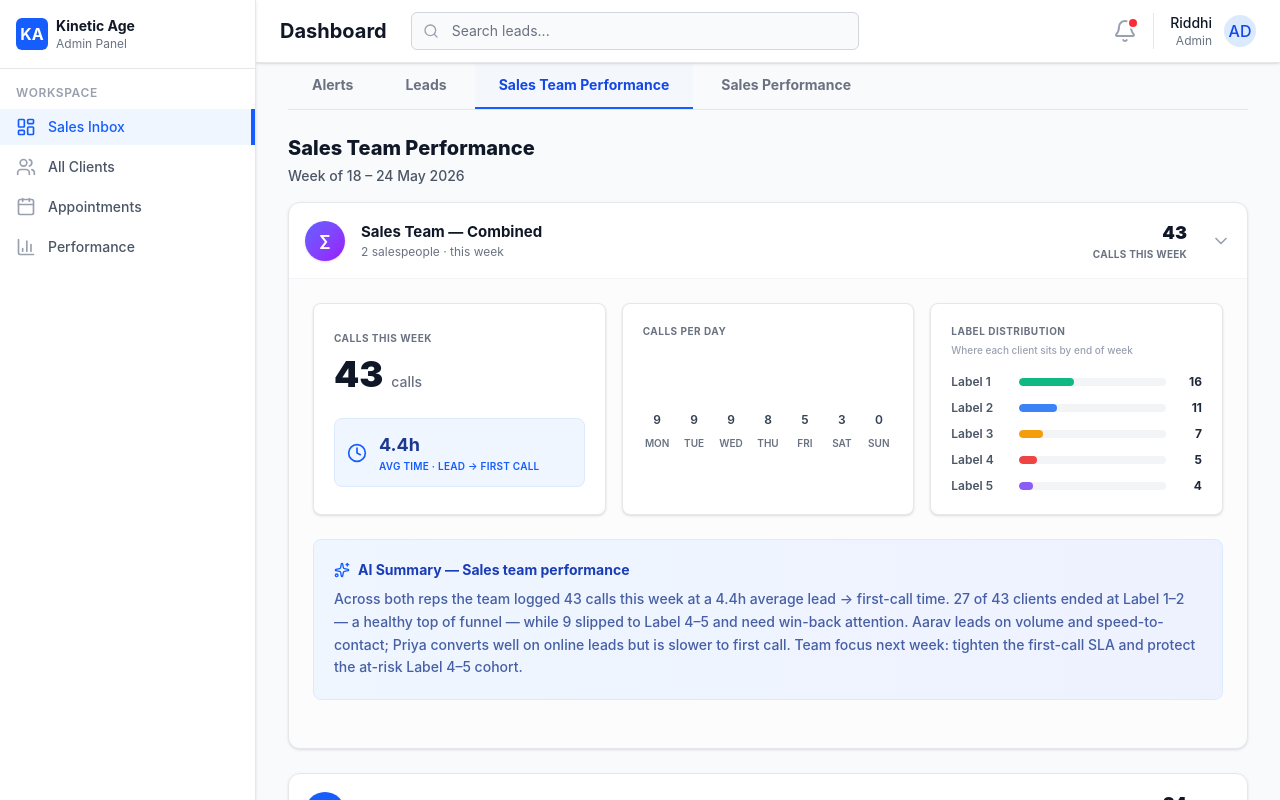
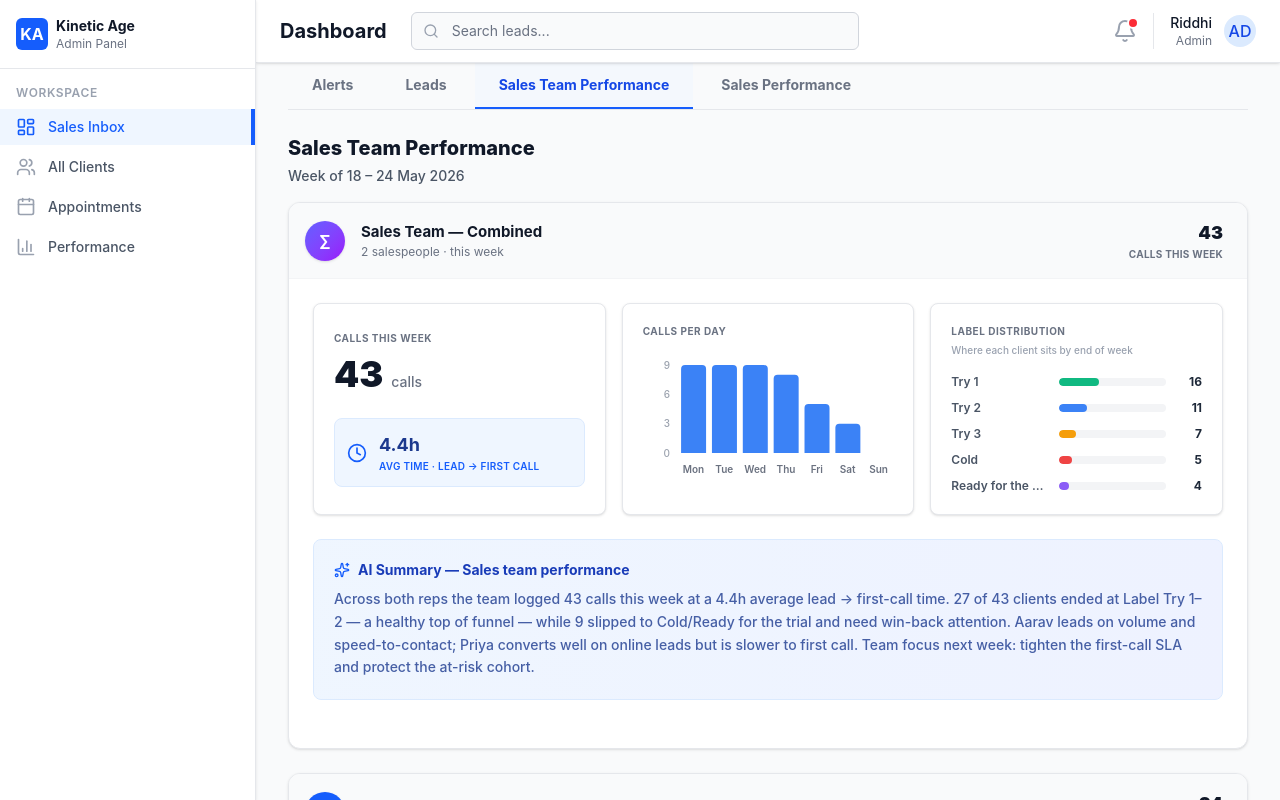
Before and after one commit to vidula18/kinetic-dashboard, a React (Vite) app: page / in a window 1280 px wide. Built offline with nearby package versions, Linux system fonts and the light colour scheme.

Commit message:
Fix recharts typescript errors

```diff
--- /dev/null
+++ b/patch.js
@@ -0,0 +1,23 @@
+const fs = require('fs');
+let content = fs.readFileSync('src/data/mockPerformance.ts', 'utf-8');
+
+content = content.replace(/label: number;/, 'label: string;');
+content = content.replace(/labelDist: Record<number, number>;/g, 'labelDist: Record<string, number>;');
+
+content = content.replace(/label: 1,/g, "label: 'Try 1',");
+content = content.replace(/label: 2,/g, "label: 'Try 2',");
+content = content.replace(/label: 3,/g, "label: 'Try 3',");
+content = content.replace(/label: 4,/g, "label: 'Cold',");
+content = content.replace(/label: 5,/g, "label: 'Ready for the trial',");
+
+content = content.replace(/{ 1: 9, 2: 6, 3: 4, 4: 3, 5: 2 }/g, "{ 'Try 1': 9, 'Try 2': 6, 'Try 3': 4, 'Cold': 3, 'Ready for the trial': 2 }");
+content = content.replace(/{ 1: 7, 2: 5, 3: 3, 4: 2, 5: 2 }/g, "{ 'Try 1': 7, 'Try 2': 5, 'Try 3': 3, 'Cold': 2, 'Ready for the trial': 2 }");
+
+content = content.replace(/{ 1: 4, 2: 3, 3: 3, 4: 2, 5: 2 }/g, "{ 'Try 1': 4, 'Try 2': 3, 'Try 3': 3, 'Cold': 2, 'Ready for the trial': 2 }");
+content = content.replace(/{ 1: 3, 2: 3, 3: 2, 4: 2, 5: 2 }/g, "{ 'Try 1': 3, 'Try 2': 3, 'Try 3': 2, 'Cold': 2, 'Ready for the trial': 2 }");
+content = content.replace(/{ 1: 14, 2: 11, 3: 10, 4: 8, 5: 6 }/g, "{ 'Try 1': 14, 'Try 2': 11, 'Try 3': 10, 'Cold': 8, 'Ready for the trial': 6 }");
+content = content.replace(/{ 1: 12, 2: 10, 3: 9, 4: 7, 5: 5 }/g, "{ 'Try 1': 12, 'Try 2': 10, 'Try 3': 9, 'Cold': 7, 'Ready for the trial': 5 }");
+content = content.replace(/{ 1: 40, 2: 30, 3: 28, 4: 20, 5: 17 }/g, "{ 'Try 1': 40, 'Try 2': 30, 'Try 3': 28, 'Cold': 20, 'Ready for the trial': 17 }");
+content = content.replace(/{ 1: 34, 2: 28, 3: 24, 4: 18, 5: 16 }/g, "{ 'Try 1': 34, 'Try 2': 28, 'Try 3': 24, 'Cold': 18, 'Ready for the trial': 16 }");
+
+fs.writeFileSync('src/data/mockPerformance.ts', content, 'utf-8');
--- a/src/components/SalesPerformance.tsx
+++ b/src/components/SalesPerformance.tsx
@@ -2,13 +2,15 @@ import { useState, useMemo } from 'react';
 import { Sparkles, BarChart2, IndianRupee, Clock, AlertTriangle, TrendingUp, Filter } from 'lucide-react';
 import { PERF_DATA, type PerfData, type SalespersonPerformance } from '../data/mockPerformance';
 
-const LABEL_COLORS: Record<number, string> = {
-  1: '#10b981', // green
-  2: '#3b82f6', // blue
-  3: '#f59e0b', // amber
-  4: '#ef4444', // red
-  5: '#8b5cf6', // purple
+const LABEL_COLORS: Record<string, string> = {
+  'Try 1': '#10b981', // green
+  'Try 2': '#3b82f6', // blue
+  'Try 3': '#f59e0b', // amber
+  'Cold': '#ef4444', // red
+  'Ready for the trial': '#8b5cf6', // purple
 };
+
+const LABEL_KEYS = ['Try 1', 'Try 2', 'Try 3', 'Cold', 'Ready for the trial'];
 
 const PERIOD_LABELS: Record<string, string> = {
   week: 'This Week',
@@ -47,10 +49,10 @@ export function SalesPerformance() {
       cold: recs.flatMap(r => tag(r.misses.cold, r))
     };
 
-    const labelDist = [1, 2, 3, 4, 5].reduce((acc, l) => {
+    const labelDist = LABEL_KEYS.reduce((acc, l) => {
       acc[l] = recs.reduce((t, r) => t + (r.labelDist[l] || 0), 0);
       return acc;
-    }, {} as Record<number, number>);
+    }, {} as Record<string, number>);
 
     return {
       multi: names.length > 1,
@@ -65,7 +67,7 @@ export function SalesPerformance() {
 
   const funnelStages: Array<{ label: string; n: number; all?: boolean; conv?: boolean; color?: string }> = [
     { label: 'All Leads', n: slice.leads, all: true },
-    ...[1, 2, 3, 4, 5].map(l => ({ label: `Label ${l}`, n: slice.labelDist[l] || 0, color: LABEL_COLORS[l] })),
+    ...LABEL_KEYS.map(l => ({ label: l, n: slice.labelDist[l] || 0, color: LABEL_COLORS[l] })),
     { label: 'Converted', n: slice.conversions, conv: true }
   ];
   const fMax = slice.leads || 1;
--- a/src/components/SalesTeamPerformance.tsx
+++ b/src/components/SalesTeamPerformance.tsx
@@ -1,14 +1,16 @@
-import { useState } from 'react';
-import { Phone, Clock, Sparkles, ChevronDown, ChevronRight } from 'lucide-react';
+import { Phone, Clock, Sparkles } from 'lucide-react';
 import { WEEKLY_CALLERS, type WeeklyCaller } from '../data/mockPerformance';
+import { BarChart, Bar, XAxis, YAxis, Tooltip, ResponsiveContainer } from 'recharts';
 
-const LABEL_COLORS: Record<number, string> = {
-  1: '#10b981', // green
-  2: '#3b82f6', // blue
-  3: '#f59e0b', // amber
-  4: '#ef4444', // red
-  5: '#8b5cf6', // purple
+const LABEL_COLORS: Record<string, string> = {
+  'Try 1': '#10b981',
+  'Try 2': '#3b82f6',
+  'Try 3': '#f59e0b',
+  'Cold': '#ef4444',
+  'Ready for the trial': '#8b5cf6',
 };
+
+const LABEL_KEYS = ['Try 1', 'Try 2', 'Try 3', 'Cold', 'Ready for the trial'];
 
 export function SalesTeamPerformance() {
   const reps = WEEKLY_CALLERS;
@@ -25,16 +27,18 @@ export function SalesTeamPerformance() {
   const aggregatedDays = Array.from(daysMap.entries());
 
   // Aggregate Label Dist
-  const aggregatedLabelDist: Record<number, number> = { 1: 0, 2: 0, 3: 0, 4: 0, 5: 0 };
+  const aggregatedLabelDist: Record<string, number> = {};
+  LABEL_KEYS.forEach(l => aggregatedLabelDist[l] = 0);
+
   reps.forEach(rep => {
-    [1, 2, 3, 4, 5].forEach(l => {
+    LABEL_KEYS.forEach(l => {
       aggregatedLabelDist[l] += rep.labelDist[l] || 0;
     });
   });
 
-  const l12 = aggregatedLabelDist[1] + aggregatedLabelDist[2];
-  const l45 = aggregatedLabelDist[4] + aggregatedLabelDist[5];
-  const weekAI = `Across both reps the team logged ${totalCalls} calls this week at a ${avgTatHours.toFixed(1)}h average lead → first-call time. ${l12} of ${totalCalls} clients ended at Label 1–2 — a healthy top of funnel — while ${l45} slipped to Label 4–5 and need win-back attention. Aarav leads on volume and speed-to-contact; Priya converts well on online leads but is slower to first call. Team focus next week: tighten the first-call SLA and protect the at-risk Label 4–5 cohort.`;
+  const l12 = aggregatedLabelDist['Try 1'] + aggregatedLabelDist['Try 2'];
+  const l45 = aggregatedLabelDist['Cold'] + aggregatedLabelDist['Ready for the trial'];
+  const weekAI = `Across both reps the team logged ${totalCalls} calls this week at a ${avgTatHours.toFixed(1)}h average lead → first-call time. ${l12} of ${totalCalls} clients ended at Label Try 1–2 — a healthy top of funnel — while ${l45} slipped to Cold/Ready for the trial and need win-back attention. Aarav leads on volume and speed-to-contact; Priya converts well on online leads but is slower to first call. Team focus next week: tighten the first-call SLA and protect the at-risk cohort.`;
 
   return (
     <div className="mx-4 sm:mx-6 lg:mx-8 mb-12 mt-4 space-y-6">
@@ -69,36 +73,49 @@ export function SalesTeamPerformance() {
 // ---------------- Helper Components ----------------
 
 function DayChart({ days }: { days: [string, number][] }) {
-  const maxN = Math.max(1, ...days.map(d => d[1]));
+  const chartData = days.map(([day, calls]) => ({ name: day, calls }));
+
   return (
-    <div className="flex items-end h-24 gap-2 mt-4">
-      {days.map(([day, n], idx) => {
-        const heightPct = n === 0 ? 5 : Math.max(10, (n / maxN) * 100);
-        return (
-          <div key={idx} className="flex flex-col items-center flex-1">
-            <span className="text-xs font-semibold text-gray-700 mb-1">{n}</span>
-            <div
-              className={`w-full rounded-t-sm transition-all ${n === 0 ? 'bg-gray-200' : 'bg-blue-500'}`}
-              style={{ height: `${heightPct}%` }}
+    <div className="h-32 mt-4 w-full">
+      <ResponsiveContainer width="100%" height="100%">
+        <BarChart data={chartData} margin={{ top: 10, right: 0, left: -25, bottom: 0 }}>
+          <XAxis
+            dataKey="name"
+            axisLine={false}
+            tickLine={false}
+            tick={{ fontSize: 10, fill: '#6b7280', fontWeight: 600 }}
+            dy={5}
           />
-            <span className="text-[10px] text-gray-500 mt-1 uppercase font-semibold">{day}</span>
-          </div>
-        );
-      })}
+          <YAxis
+            axisLine={false}
+            tickLine={false}
+            tick={{ fontSize: 10, fill: '#9ca3af', fontWeight: 500 }}
+            tickCount={4}
+          />
+          <Tooltip
+            cursor={{ fill: '#f3f4f6' }}
+            contentStyle={{ borderRadius: '8px', border: 'none', boxShadow: '0 4px 6px -1px rgba(0, 0, 0, 0.1)', fontSize: '12px', fontWeight: 'bold' }}
+            itemStyle={{ color: '#3b82f6' }}
+            formatter={(value: any) => [`${value} calls`, 'Calls']}
+            labelStyle={{ color: '#6b7280', marginBottom: '4px' }}
+          />
+          <Bar dataKey="calls" fill="#3b82f6" radius={[4, 4, 0, 0]} />
+        </BarChart>
+      </ResponsiveContainer>
     </div>
   );
 }
 
-function LabelDistChart({ dist }: { dist: Record<number, number> }) {
+function LabelDistChart({ dist }: { dist: Record<string, number> }) {
   const total = Object.values(dist).reduce((a, b) => a + b, 0) || 1;
   return (
     <div className="space-y-2.5 mt-4">
-      {[1, 2, 3, 4, 5].map(l => {
+      {LABEL_KEYS.map(l => {
         const n = dist[l] || 0;
         const pct = Math.max(2, Math.round((n / total) * 100));
         return (
           <div key={l} className="flex items-center text-xs">
-            <span className="w-14 font-semibold text-gray-600">Label {l}</span>
+            <span className="w-24 font-semibold text-gray-600 truncate" title={l}>{l}</span>
             <div className="flex-1 mx-3 h-2 bg-gray-100 rounded-full overflow-hidden">
               <div
                 className="h-full rounded-full"
@@ -114,15 +131,10 @@ function LabelDistChart({ dist }: { dist: Record<number, number> }) {
 }
 
 function PersonRow(props: WeeklyCaller & { isTeam: boolean }) {
-  const [expanded, setExpanded] = useState(props.isTeam);
-
   return (
-    <div className="bg-white border border-gray-200 rounded-xl shadow-sm overflow-hidden mb-6 transition-all">
+    <div className="bg-white border border-gray-200 rounded-xl shadow-sm overflow-hidden mb-6">
       {/* Header */}
-      <div
-        className="flex items-center p-4 cursor-pointer hover:bg-gray-50 border-b border-gray-100"
-        onClick={() => setExpanded(!expanded)}
-      >
+      <div className="flex items-center p-4 bg-gray-50 border-b border-gray-100">
         <div className={`w-10 h-10 rounded-full flex items-center justify-center font-bold text-white shadow-sm flex-shrink-0 ${props.isTeam ? 'bg-gradient-to-br from-indigo-500 to-purple-600' : 'bg-blue-600'}`}>
           {props.initials}
         </div>
@@ -130,16 +142,14 @@ function PersonRow(props: WeeklyCaller & { isTeam: boolean }) {
           <h3 className="text-[15px] font-bold text-gray-900">{props.name}</h3>
           {props.isTeam && <p className="text-xs text-gray-500">2 salespeople · this week</p>}
         </div>
-        <div className="text-right mr-6">
+        <div className="text-right mr-2">
           <div className="text-lg font-black text-gray-900">{props.total}</div>
           <div className="text-[10px] text-gray-500 font-bold uppercase tracking-wide">Calls this week</div>
         </div>
-        {expanded ? <ChevronDown className="w-5 h-5 text-gray-400" /> : <ChevronRight className="w-5 h-5 text-gray-400" />}
       </div>
 
       {/* Body */}
-      {expanded && (
-        <div className="p-6 bg-gray-50/50">
+      <div className="p-6">
         <div className="grid grid-cols-1 lg:grid-cols-3 gap-4 mb-6">
 
           {/* Card 1: Total Calls & TAT */}
@@ -201,7 +211,7 @@ function PersonRow(props: WeeklyCaller & { isTeam: boolean }) {
                   <div className="flex-1">
                     <div className="flex flex-wrap items-center gap-2 mb-1">
                       <span className="font-bold text-gray-900 text-[15px]">{call.lead}</span>
-                        <span className="px-2 py-0.5 rounded-full text-[10px] font-bold uppercase tracking-wider bg-gray-100 text-gray-600">Label {call.label}</span>
+                      <span className="px-2 py-0.5 rounded-full text-[10px] font-bold uppercase tracking-wider bg-gray-100 text-gray-600">{call.label}</span>
                       <span className={`px-2 py-0.5 rounded-full text-[10px] font-bold uppercase tracking-wider ml-auto flex items-center ${call.sent === 'pos' ? 'bg-green-100 text-green-700' : 'bg-red-100 text-red-700'}`}>
                         <div className={`w-1.5 h-1.5 rounded-full mr-1.5 ${call.sent === 'pos' ? 'bg-green-500' : 'bg-red-500'}`} />
                         {call.sent === 'pos' ? 'Positive' : 'At risk'}
@@ -221,7 +231,6 @@ function PersonRow(props: WeeklyCaller & { isTeam: boolean }) {
           </div>
         )}
       </div>
-      )}
     </div>
   );
 }
--- a/src/data/mockPerformance.ts
+++ b/src/data/mockPerformance.ts
@@ -2,7 +2,7 @@ export interface PerformanceCallLog {
   lead: string;
   when: string;
   dur: string;
-  label: number;
+  label: string;
   sent: 'pos' | 'neg';
   tat: string;
   ai: string;
@@ -14,7 +14,7 @@ export interface WeeklyCaller {
   total: number;
   avgTat: string;
   days: [string, number][];
-  labelDist: Record<number, number>;
+  labelDist: Record<string, number>;
   weekAI: string;
   log: PerformanceCallLog[];
 }
@@ -23,29 +23,29 @@ export const WEEKLY_CALLERS: WeeklyCaller[] = [
   {
     name: 'Aarav Mehta', initials: 'AM', total: 24, avgTat: '3.8h',
     days: [['Mon', 5], ['Tue', 4], ['Wed', 6], ['Thu', 4], ['Fri', 3], ['Sat', 2], ['Sun', 0]],
-    labelDist: { 1: 9, 2: 6, 3: 4, 4: 3, 5: 2 },
+    labelDist: { 'Try 1': 9, 'Try 2': 6, 'Try 3': 4, 'Cold': 3, 'Ready for the trial': 2 },
     weekAI: 'Consistent qualification calls with solid discovery — strong at surfacing pain points and quick to first contact (3.8h avg). 15 of 24 clients ended the week at Label 1–2, but a handful drifted to Label 4–5: push harder to book the trial within the first call before intent cools.',
     log: [
-      { lead: 'Ananya Sharma', when: 'Mon, 18 May · 10:24 AM', dur: '06:12', label: 1, sent: 'pos', tat: '1.5h', ai: 'Knee pain, booking for self. High intent, comfortable with online — trial scheduled. Strong qualification.' },
-      { lead: 'Rahul Verma',   when: 'Mon, 18 May · 04:05 PM', dur: '05:20', label: 1, sent: 'pos', tat: '1.1h', ai: 'Lower-back pain, desk job. Qualified fast and handed off for trial — clean call.' },
-      { lead: 'Meera Joshi',   when: 'Tue, 19 May · 11:05 AM', dur: '03:21', label: 2, sent: 'pos', tat: '2.1h', ai: 'Post-pregnancy goals, prefers online. Engaged; asked for trainer credentials before committing.' },
-      { lead: 'Vikram Rao',    when: 'Wed, 20 May · 02:40 PM', dur: '04:38', label: 3, sent: 'neg', tat: '6.2h', ai: 'Enquiring for father (62), offline near Indiranagar. Price-sensitive; follow-up on plans still pending.' },
-      { lead: 'Sara Khan',     when: 'Fri, 22 May · 09:30 AM', dur: '07:02', label: 5, sent: 'neg', tat: '4.0h', ai: 'Language gap flagged mid-call — handed to AI to call back in their language and summarise.' },
-      { lead: 'Karthik Reddy', when: 'Sat, 23 May · 12:15 PM', dur: '05:50', label: 4, sent: 'neg', tat: '9.4h', ai: 'Low urgency, intent 1/5. At risk — needs a win-back nudge or deprioritise.' }
+      { lead: 'Ananya Sharma', when: 'Mon, 18 May · 10:24 AM', dur: '06:12', label: 'Try 1', sent: 'pos', tat: '1.5h', ai: 'Knee pain, booking for self. High intent, comfortable with online — trial scheduled. Strong qualification.' },
+      { lead: 'Rahul Verma',   when: 'Mon, 18 May · 04:05 PM', dur: '05:20', label: 'Try 1', sent: 'pos', tat: '1.1h', ai: 'Lower-back pain, desk job. Qualified fast and handed off for trial — clean call.' },
+      { lead: 'Meera Joshi',   when: 'Tue, 19 May · 11:05 AM', dur: '03:21', label: 'Try 2', sent: 'pos', tat: '2.1h', ai: 'Post-pregnancy goals, prefers online. Engaged; asked for trainer credentials before committing.' },
+      { lead: 'Vikram Rao',    when: 'Wed, 20 May · 02:40 PM', dur: '04:38', label: 'Try 3', sent: 'neg', tat: '6.2h', ai: 'Enquiring for father (62), offline near Indiranagar. Price-sensitive; follow-up on plans still pending.' },
+      { lead: 'Sara Khan',     when: 'Fri, 22 May · 09:30 AM', dur: '07:02', label: 'Ready for the trial', sent: 'neg', tat: '4.0h', ai: 'Language gap flagged mid-call — handed to AI to call back in their language and summarise.' },
+      { lead: 'Karthik Reddy', when: 'Sat, 23 May · 12:15 PM', dur: '05:50', label: 'Cold', sent: 'neg', tat: '9.4h', ai: 'Low urgency, intent 1/5. At risk — needs a win-back nudge or deprioritise.' }
     ]
   },
   {
     name: 'Priya Nair', initials: 'PN', total: 19, avgTat: '5.1h',
     days: [['Mon', 4], ['Tue', 5], ['Wed', 3], ['Thu', 4], ['Fri', 2], ['Sat', 1], ['Sun', 0]],
-    labelDist: { 1: 7, 2: 5, 3: 3, 4: 2, 5: 2 },
+    labelDist: { 'Try 1': 7, 'Try 2': 5, 'Try 3': 3, 'Cold': 2, 'Ready for the trial': 2 },
     weekAI: 'Warm, empathetic calls with good rapport and strong online conversion — 12 of 19 clients ended at Label 1–2. First-call time is slower than target (5.1h avg) and a couple of offline follow-ups are slipping into Label 4. Tighten callback discipline to protect the at-risk ones.',
     log: [
-      { lead: 'Neha Kapoor',  when: 'Mon, 18 May · 11:30 AM', dur: '06:10', label: 1, sent: 'pos', tat: '2.4h', ai: 'PCOS fitness goals, online. Built a 4-week starter plan; good engagement throughout.' },
-      { lead: 'Divya Menon',  when: 'Tue, 19 May · 03:45 PM', dur: '05:48', label: 2, sent: 'pos', tat: '3.6h', ai: 'Knee-rehab focus, online. Explained progression clearly; client requested a nutrition add-on.' },
-      { lead: 'Karan Bhatia', when: 'Wed, 20 May · 12:40 PM', dur: '06:25', label: 2, sent: 'pos', tat: '2.0h', ai: 'Strength baseline taken. Some pricing hesitation; sent plan options, leaning in.' },
-      { lead: 'Rohan Shetty', when: 'Thu, 21 May · 01:12 PM', dur: '04:02', label: 4, sent: 'neg', tat: '8.7h', ai: 'Stalled at 38% likely. At risk — send a testimonial to re-engage.' },
-      { lead: 'Aditya Nair',  when: 'Fri, 22 May · 09:50 AM', dur: '02:55', label: 4, sent: 'neg', tat: '11.0h', ai: 'Not ready yet, requested a callback next week. Low urgency — slow first contact hurt momentum.' },
-      { lead: 'Priya Desai',  when: 'Sat, 23 May · 10:05 AM', dur: '03:30', label: 5, sent: 'neg', tat: '5.5h', ai: 'Rescheduled for an AI callback; queued in AI Alerts.' }
+      { lead: 'Neha Kapoor',  when: 'Mon, 18 May · 11:30 AM', dur: '06:10', label: 'Try 1', sent: 'pos', tat: '2.4h', ai: 'PCOS fitness goals, online. Built a 4-week starter plan; good engagement throughout.' },
+      { lead: 'Divya Menon',  when: 'Tue, 19 May · 03:45 PM', dur: '05:48', label: 'Try 2', sent: 'pos', tat: '3.6h', ai: 'Knee-rehab focus, online. Explained progression clearly; client requested a nutrition add-on.' },
+      { lead: 'Karan Bhatia', when: 'Wed, 20 May · 12:40 PM', dur: '06:25', label: 'Try 2', sent: 'pos', tat: '2.0h', ai: 'Strength baseline taken. Some pricing hesitation; sent plan options, leaning in.' },
+      { lead: 'Rohan Shetty', when: 'Thu, 21 May · 01:12 PM', dur: '04:02', label: 'Cold', sent: 'neg', tat: '8.7h', ai: 'Stalled at 38% likely. At risk — send a testimonial to re-engage.' },
+      { lead: 'Aditya Nair',  when: 'Fri, 22 May · 09:50 AM', dur: '02:55', label: 'Cold', sent: 'neg', tat: '11.0h', ai: 'Not ready yet, requested a callback next week. Low urgency — slow first contact hurt momentum.' },
+      { lead: 'Priya Desai',  when: 'Sat, 23 May · 10:05 AM', dur: '03:30', label: 'Ready for the trial', sent: 'neg', tat: '5.5h', ai: 'Rescheduled for an AI callback; queued in AI Alerts.' }
     ]
   }
 ];
@@ -83,7 +83,7 @@ export interface SalespersonPerformance {
   captured: number;
   tatHours: number;
   convertDays: number;
-  labelDist: Record<number, number>;
+  labelDist: Record<string, number>;
   prospects: Prospect[];
   losses: Loss[];
   misses: Misses;
@@ -103,7 +103,7 @@ export const PERF_DATA: PerfData = {
   week: {
     'Aarav Mehta': {
       leads: 22, called: 19, trial: 13, conversions: 8, captured: 178000, tatHours: 1.8, convertDays: 5.4,
-      labelDist: { 1: 4, 2: 3, 3: 3, 4: 2, 5: 2 },
+      labelDist: { 'Try 1': 4, 'Try 2': 3, 'Try 3': 3, 'Cold': 2, 'Ready for the trial': 2 },
       prospects: [
         { lead: 'Karan Bhatia', amount: 44999, likelihood: 'High', ai: 'Offline trial done, hesitating on price. AI reads intent at 4/5 — send the plan comparison and a testimonial today.' },
         { lead: 'Vikram Rao', amount: 24999, likelihood: 'Medium', ai: 'Booking for father (62). Warm but price-sensitive — AI suggests leading with the 3-month offline plan plus a free doctor consult.' },
@@ -121,7 +121,7 @@ export const PERF_DATA: PerfData = {
     },
     'Priya Nair': {
       leads: 18, called: 15, trial: 9, conversions: 6, captured: 132000, tatHours: 2.9, convertDays: 6.8,
-      labelDist: { 1: 3, 2: 3, 3: 2, 4: 2, 5: 2 },
+      labelDist: { 'Try 1': 3, 'Try 2': 3, 'Try 3': 2, 'Cold': 2, 'Ready for the trial': 2 },
       prospects: [
         { lead: 'Neha Kapoor', amount: 46998, likelihood: 'High', ai: 'PCOS fitness, strong engagement on the trial. AI: nudge toward the 6-month plan with the nutrition add-on.' },
         { lead: 'Meera Joshi', amount: 22999, likelihood: 'High', ai: 'Post-pregnancy goals, asked for trainer credentials. AI: share certified-trainer profiles — likely to book online.' },
@@ -140,7 +140,7 @@ export const PERF_DATA: PerfData = {
   month: {
     'Aarav Mehta': {
       leads: 78, called: 71, trial: 44, conversions: 29, captured: 648000, tatHours: 2.1, convertDays: 6.0,
-      labelDist: { 1: 14, 2: 11, 3: 10, 4: 8, 5: 6 },
+      labelDist: { 'Try 1': 14, 'Try 2': 11, 'Try 3': 10, 'Cold': 8, 'Ready for the trial': 6 },
       prospects: [
         { lead: 'Karan Bhatia', amount: 44999, likelihood: 'High', ai: 'High intent after the offline trial; only price stands in the way. AI: offer the 6-month plan at a small concession.' },
         { lead: 'Lakshmi Iyer', amount: 22999, likelihood: 'High', ai: 'Knee-rehab case comparing us with a physio clinic. AI: emphasise at-home convenience and progress tracking.' },
@@ -167,7 +167,7 @@ export const PERF_DATA: PerfData = {
     },
     'Priya Nair': {
       leads: 64, called: 58, trial: 33, conversions: 21, captured: 458000, tatHours: 3.1, convertDays: 7.2,
-      labelDist: { 1: 12, 2: 10, 3: 9, 4: 7, 5: 5 },
+      labelDist: { 'Try 1': 12, 'Try 2': 10, 'Try 3': 9, 'Cold': 7, 'Ready for the trial': 5 },
       prospects: [
         { lead: 'Neha Kapoor', amount: 46998, likelihood: 'High', ai: 'Strong trial engagement. AI: 6-month plan with the nutrition add-on is the natural next step.' },
         { lead: 'Meera Joshi', amount: 22999, likelihood: 'High', ai: 'Wants trainer credentials before committing. AI: send certified-trainer profiles.' },
@@ -192,7 +192,7 @@ export const PERF_DATA: PerfData = {
   quarter: {
     'Aarav Mehta': {
       leads: 214, called: 196, trial: 121, conversions: 79, captured: 1786000, tatHours: 2.0, convertDays: 6.3,
-      labelDist: { 1: 40, 2: 30, 3: 28, 4: 20, 5: 17 },
+      labelDist: { 'Try 1': 40, 'Try 2': 30, 'Try 3': 28, 'Cold': 20, 'Ready for the trial': 17 },
       prospects: [
         { lead: 'Naveen Kumar', amount: 49998, likelihood: 'High', ai: 'Corporate wellness enquiry for both parents. AI: bundle two memberships — high-value deal.' },
         { lead: 'Karan Bhatia', amount: 44999, likelihood: 'High', ai: 'Only price stands between trial and close. AI: a small 6-month concession should convert.' },
@@ -223,7 +223,7 @@ export const PERF_DATA: PerfData = {
     },
     'Priya Nair': {
       leads: 178, called: 162, trial: 96, conversions: 58, captured: 1268000, tatHours: 3.0, convertDays: 7.0,
-      labelDist: { 1: 34, 2: 28, 3: 24, 4: 18, 5: 16 },
+      labelDist: { 'Try 1': 34, 'Try 2': 28, 'Try 3': 24, 'Cold': 18, 'Ready for the trial': 16 },
       prospects: [
         { lead: 'Neha Kapoor', amount: 46998, likelihood: 'High', ai: '6-month plan with the nutrition add-on is the natural next step.' },
         { lead: 'Ritu Saxena', amount: 24999, likelihood: 'Medium', ai: 'Senior parent wants offline near Whitefield — confirm centre proximity.' },
```
Lines whose indentation alone changed are shown as unchanged.
